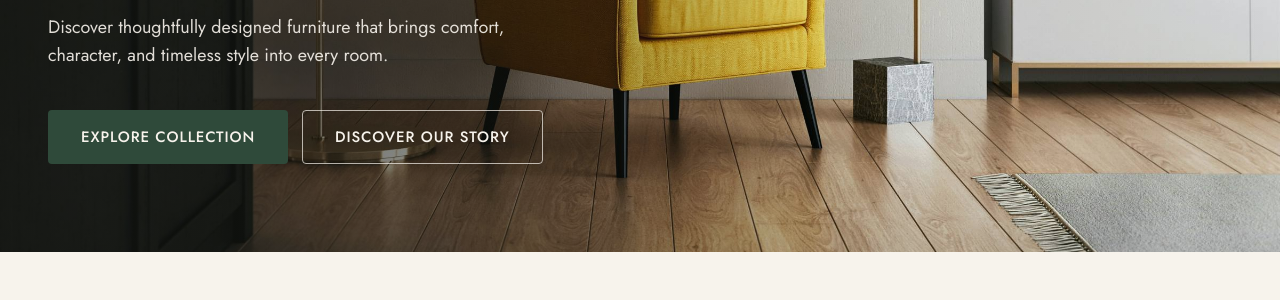
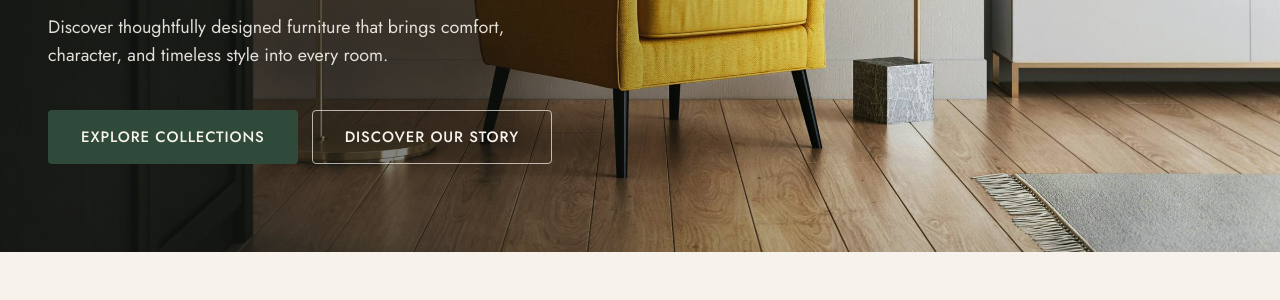
Before and after one commit to EmmanuelOkite/Furniture-site, a Django app: page / in a window 1280 px wide. Shown: the part 548-848 px from the top of the page. Run offline with Django 5.2, Linux system fonts and the light colour scheme.

Commit message:
added the first design

```diff
--- a/templates/home.html
+++ b/templates/home.html
@@ -33,7 +33,7 @@
                 and timeless style into every room.
             </p>
             <div class="button-group">
-                <a href="#pieces" class="button button--primary">Explore Collection</a>
+                <a href="#pieces" class="button button--primary">Explore Collections</a>
                 <a href="#story" class="button button--ghost-light">Discover Our Story</a>
             </div>
         </div>
```
